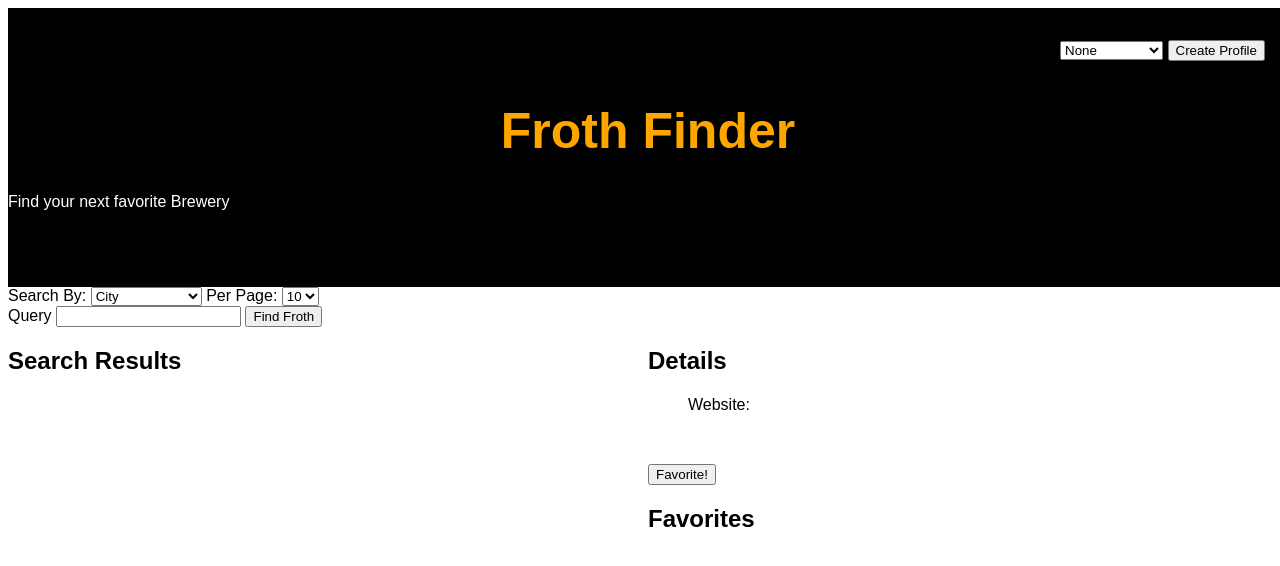
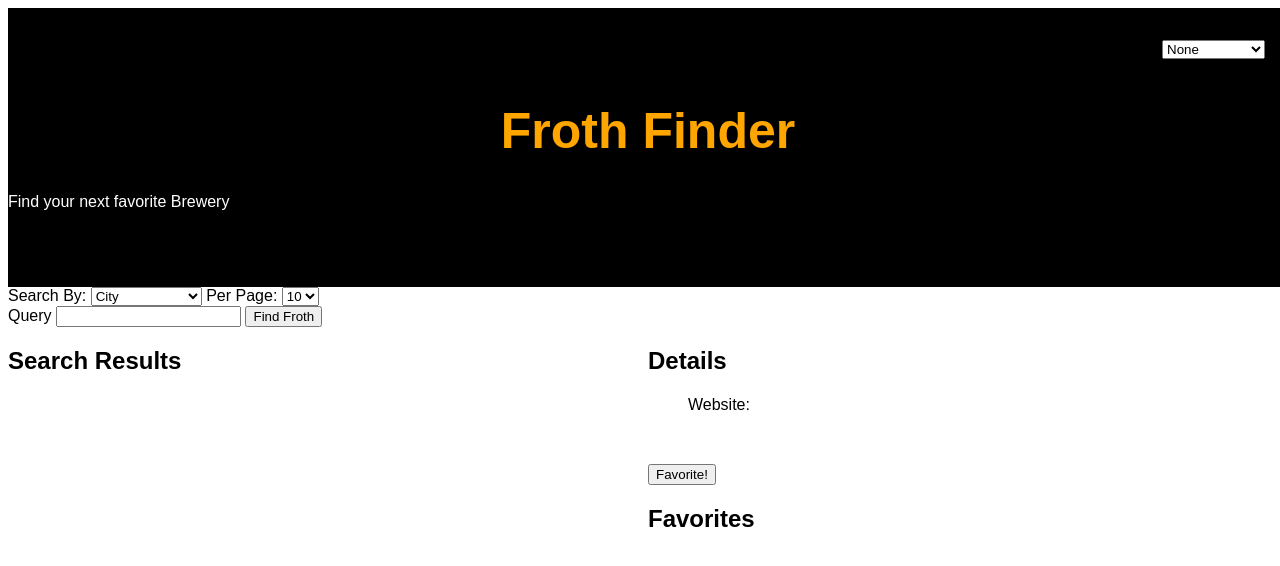
Before and after one commit to Beardcaster/frothfinder-project, a plain HTML site: page index.html in a window 1280 px wide. Drawn offline with Linux system fonts and the light colour scheme; no server answers.

Commit message:
removed depricated add profile button

```diff
--- a/index.html
+++ b/index.html
@@ -39,7 +39,7 @@
                     <option value="none" selected>None</option>
                     <option value="create-new">Create New...</option>
                 </select>
-                <button id="create-profile">Create Profile</button>
+                <!-- <button id="create-profile">Create Profile</button> -->
             </div>
         </div>
         <div id="results-container">
```
